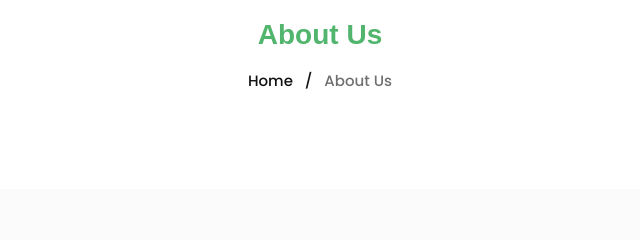
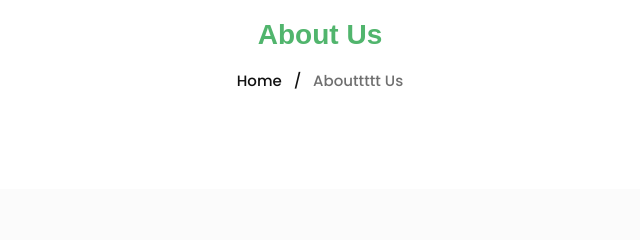
Before and after one commit to syafa2898/Gaia, a plain HTML site: page index.html in a window 1280 px wide. Shown: the part 141-381 px from the top of the page, 320-960 px from the left. Drawn offline with nearby package versions, Linux system fonts and the light colour scheme.

Commit message:
edit index

```diff
--- a/index.html
+++ b/index.html
@@ -104,7 +104,7 @@
             <ul class="list-inline breadcrumbs text-capitalize" style="font-weight:500">
               <li class="list-inline-item"><a href="#!">Home</a>
               </li>
-              <li class="list-inline-item">/ &nbsp; <a href="blog.html">About Us</a>
+              <li class="list-inline-item">/ &nbsp; <a href="blog.html">Abouttttt Us</a>
               </li>
             </ul>
           </div>
```
